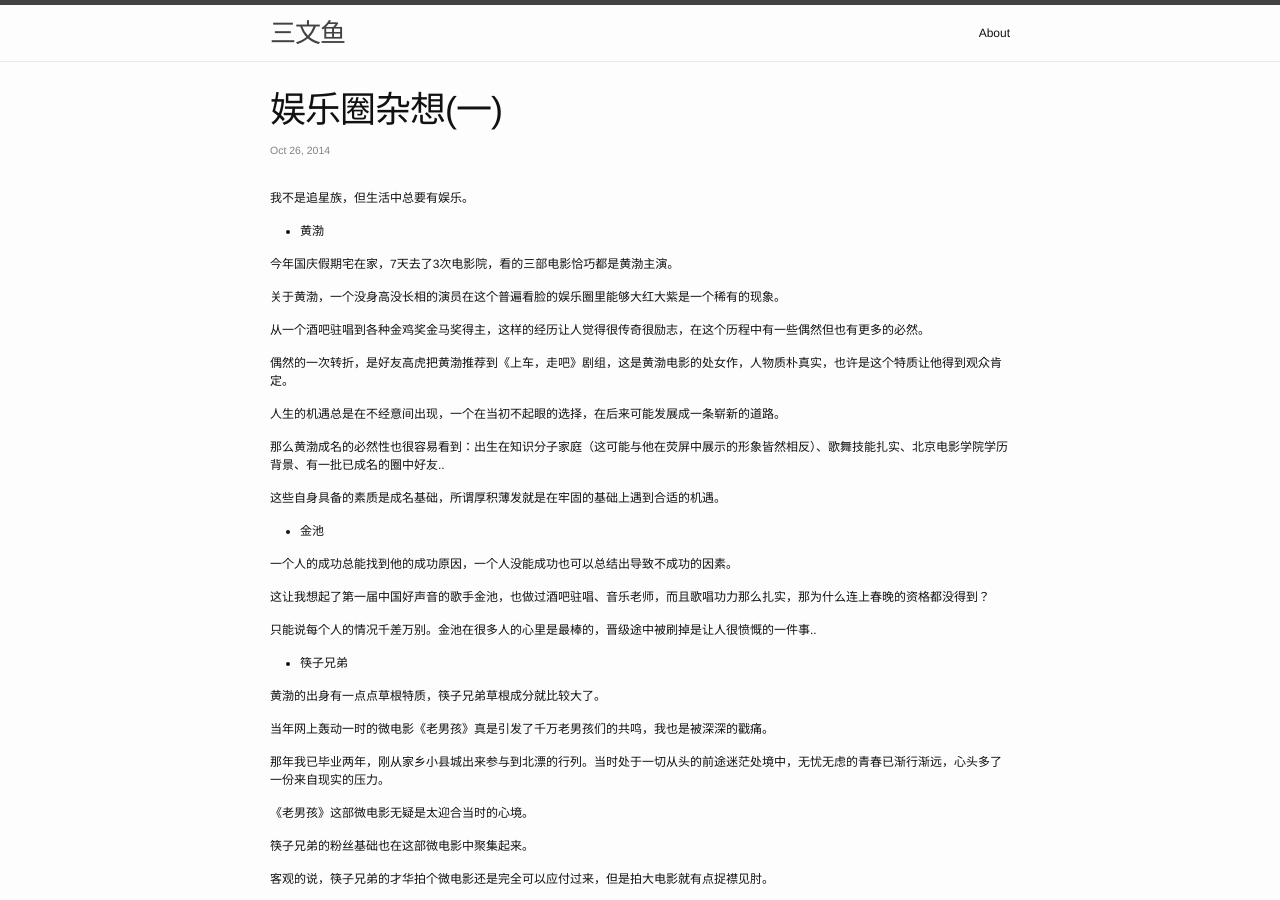
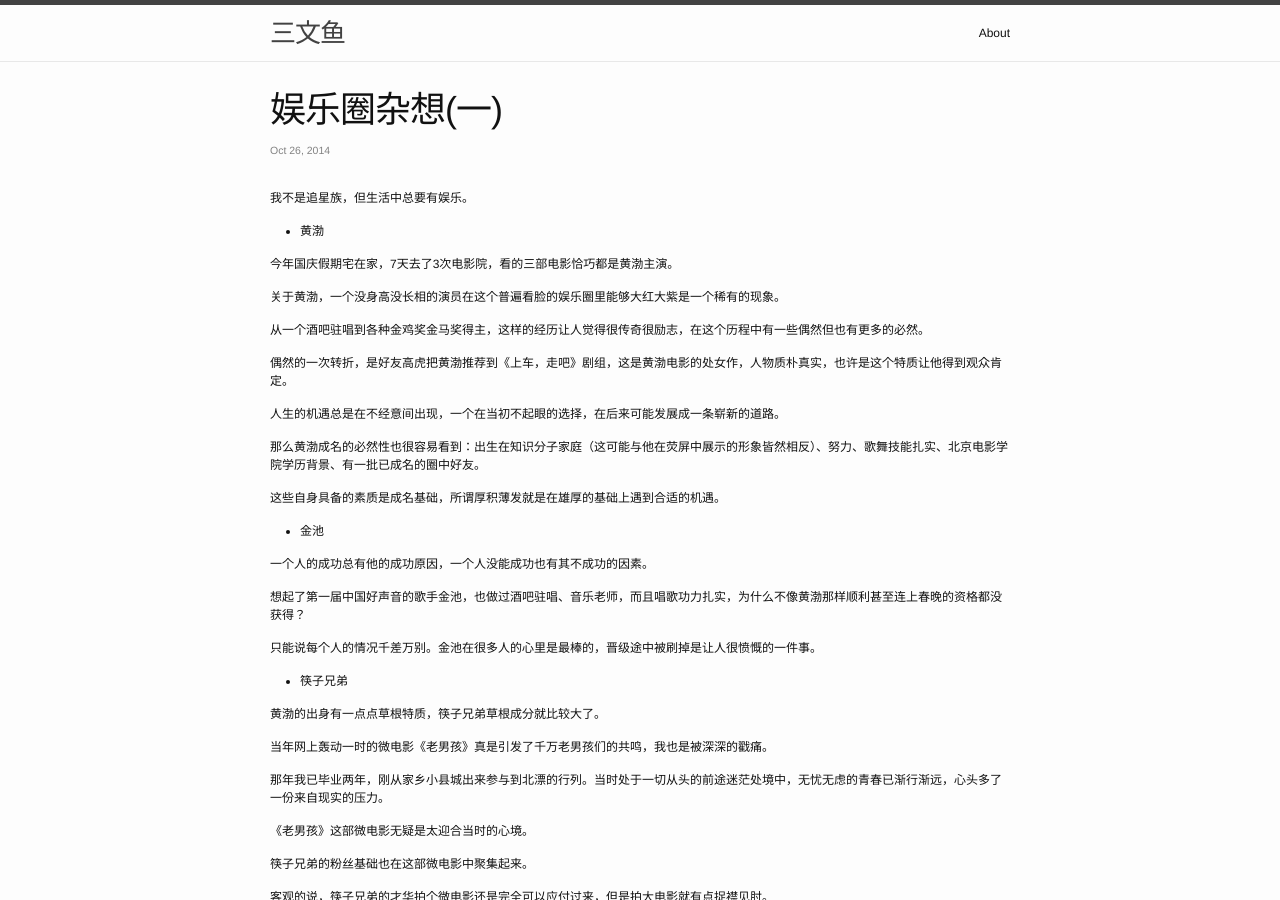
Before and after one commit to binkwang/hanmbink.github.io, a Jekyll site: the page built from _posts/2014-10-26-娱乐圈杂想(一).markdown, in a window 1280 px wide and 900 px high. Built offline with Jekyll 4.4.1, drawn with Linux system fonts in a browser that asks for light colours.

Commit message:
Update 2014-10-26-娱乐圈杂想(一).markdown

```diff
--- a/_posts/2014-10-26-娱乐圈杂想(一).markdown
+++ b/_posts/2014-10-26-娱乐圈杂想(一).markdown
@@ -19,17 +19,17 @@ categories: [生活,杂]
 
 人生的机遇总是在不经意间出现，一个在当初不起眼的选择，在后来可能发展成一条崭新的道路。
 
-那么黄渤成名的必然性也很容易看到：出生在知识分子家庭（这可能与他在荧屏中展示的形象皆然相反）、歌舞技能扎实、北京电影学院学历背景、有一批已成名的圈中好友..
+那么黄渤成名的必然性也很容易看到：出生在知识分子家庭（这可能与他在荧屏中展示的形象皆然相反）、努力、歌舞技能扎实、北京电影学院学历背景、有一批已成名的圈中好友。
 
-这些自身具备的素质是成名基础，所谓厚积薄发就是在牢固的基础上遇到合适的机遇。
+这些自身具备的素质是成名基础，所谓厚积薄发就是在雄厚的基础上遇到合适的机遇。
 
 * 金池
 
-一个人的成功总能找到他的成功原因，一个人没能成功也可以总结出导致不成功的因素。
+一个人的成功总有他的成功原因，一个人没能成功也有其不成功的因素。
 
-这让我想起了第一届中国好声音的歌手金池，也做过酒吧驻唱、音乐老师，而且歌唱功力那么扎实，那为什么连上春晚的资格都没得到？
+想起了第一届中国好声音的歌手金池，也做过酒吧驻唱、音乐老师，而且唱歌功力扎实，为什么不像黄渤那样顺利甚至连上春晚的资格都没获得？
 
-只能说每个人的情况千差万别。金池在很多人的心里是最棒的，晋级途中被刷掉是让人很愤慨的一件事..
+只能说每个人的情况千差万别。金池在很多人的心里是最棒的，晋级途中被刷掉是让人很愤慨的一件事。
 
 * 筷子兄弟
 
```
